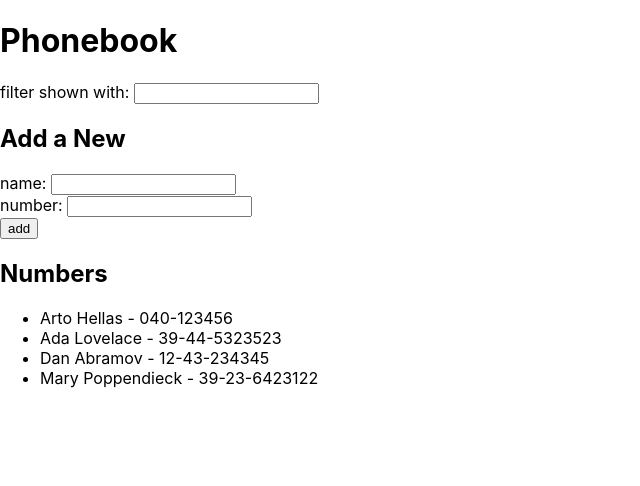
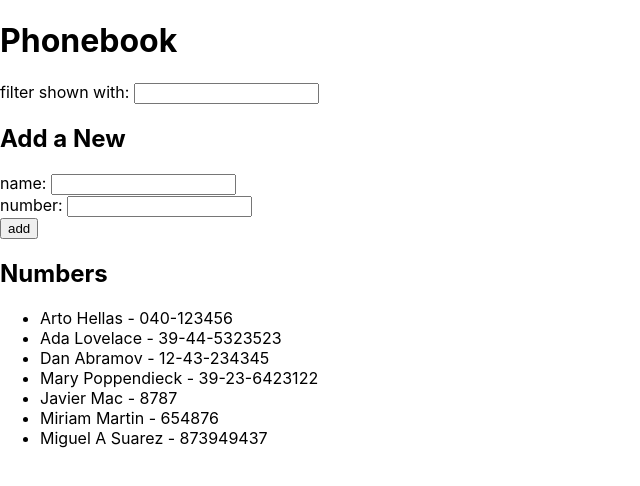
Before and after one commit to javiPilgrim/FullStack-Open, a React (Create React App) app in the folder part2/phonebook/: page / in a window 1280 px wide. Shown: the top 486 px of the page, without its empty margins (0-640 px from the left). Built offline with nearby package versions, Linux system fonts and the light colour scheme; data requests are answered from the project's data file.

Commit message:
exercise 2.13

```diff
--- a/part2/phonebook/db.json
+++ b/part2/phonebook/db.json
@@ -1,24 +1,39 @@
 {
-    "persons":[
+  "persons": [
     {
       "name": "Arto Hellas",
       "number": "040-123456",
-        "id": 1
+      "id": "1"
     },
     {
       "name": "Ada Lovelace",
       "number": "39-44-5323523",
-        "id": 2
+      "id": "2"
     },
     {
       "name": "Dan Abramov",
       "number": "12-43-234345",
-        "id": 3
+      "id": "3"
     },
     {
       "name": "Mary Poppendieck",
       "number": "39-23-6423122",
-        "id": 4
+      "id": "4"
+    },
+    {
+      "id": "b5b1",
+      "name": "Javier Mac",
+      "number": "8787"
+    },
+    {
+      "id": "c807",
+      "name": "Miriam Martin",
+      "number": "654876"
+    },
+    {
+      "id": "91d2",
+      "name": "Miguel A Suarez",
+      "number": "873949437"
     }
   ]
 }
--- a/part2/phonebook/src/App.js
+++ b/part2/phonebook/src/App.js
@@ -2,7 +2,8 @@ import React, { useState, useEffect } from 'react';
 import PersonForm from './components/PersonForm';
 import Filter from './components/Filter';
 import Persons from './components/Persons';
-import axios from 'axios'
+import personService from './services/persons';
+
 
 
 
@@ -14,11 +15,11 @@ const App = () => {
   const [newSearch, setNewSearch] = useState('')
 
   useEffect(()=>{
-    axios
-    .get('http://localhost:3001/persons')
-    .then(Response=>{
+    personService
+    .getAll()
+    .then(initialList=>{
       console.log('llega promesa')
-      setPersons(Response.data)
+      setPersons(initialList)
     })
   },[])
 
@@ -31,14 +32,17 @@ const App = () => {
 
       const foundPerson = persons.find(person => person.name === nextPerson.name)
     if(foundPerson){
-      console.log("lo ha visto");
       alert(`${nextPerson.name} is already added on phonebook`);
       setNewName("");
       setNewNumber("");
     }else{
-      setPersons(persons.concat(nextPerson));
+    personService
+    .addPerson(nextPerson)
+    .then(retornedPerson=>{
+      setPersons(persons.concat(retornedPerson));
       setNewName("");
       setNewNumber("");
+    });
     }
   };
 
--- /dev/null
+++ b/part2/phonebook/src/services/persons.js
@@ -0,0 +1,18 @@
+import axios from 'axios'
+
+const baseUrl = 'http://localhost:3001/persons'
+
+const getAll = () => {
+  const request = axios.get(baseUrl)
+    return request.then(response=>response.data)
+  }
+
+  const addPerson = (newPerson) =>{
+    const request = axios.post(baseUrl,newPerson)
+    return request.then(response=>response.data)
+  }
+
+
+
+
+  export default {getAll, addPerson}
```
Lines whose indentation alone changed are shown as unchanged.
